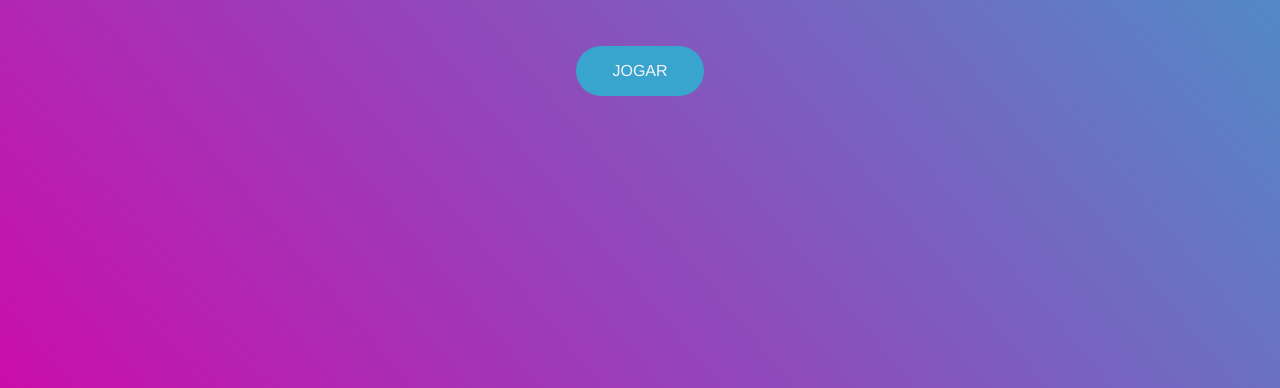
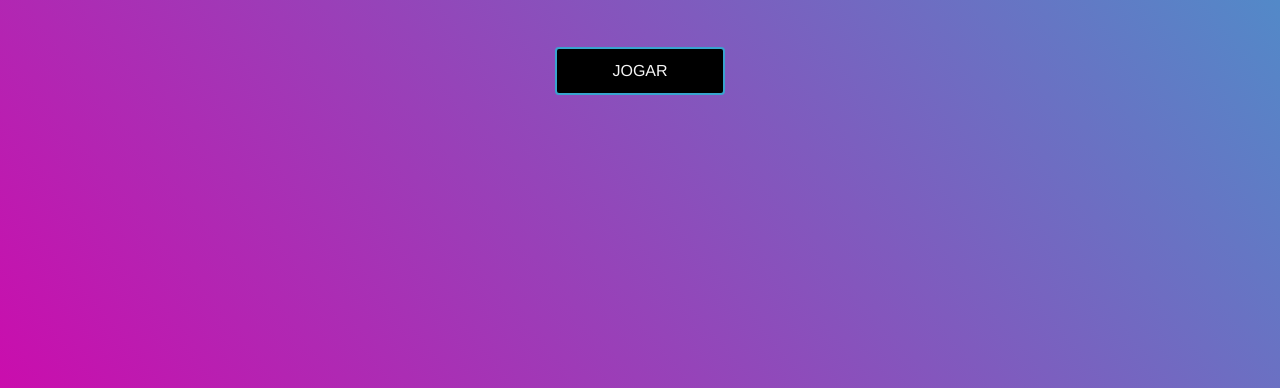
Before and after one commit to JoaoVBorges-web/CodePatronum, a plain HTML site: page NextCode/index.html in a window 1280 px wide. Shown: the part 412-800 px from the top of the page. Drawn offline with nearby package versions, Linux system fonts and the light colour scheme.

Commit message:
confirmar

```diff
--- a/NextCode/css/estilo.css
+++ b/NextCode/css/estilo.css
@@ -66,38 +66,24 @@ nav.navbar-transparente{
 .btn-custom {
 
 	color: whitesmoke;
-	border-radius: 500px;
-	-webkit-border-radius: 500px;
-	-moz-border-radius:500px;
+	border: #39a4ce 2px solid;
 	text-transform: uppercase;
 	transition:  background 04=.4s, color 0.4s;
-	padding: 12px 35px;
+	padding: 10px 55px;
 }
 
-.btn-verde {
+.btn-Game {
 
-	background: #39a4ce;
+	background: #000;
 }
 
-.btn-verde:hover {
+.btn-Game:hover {
 
-	transform: scale(1.3);
-	background: #39a4ce;
+	transform: scale(1.1);
+	background: #ca0dad;
 	color: whitesmoke;
 }
 
-.btn-roxo {
-
-	background: purple;
-	border: 2px solid ca0dad;
-
-}
-
-.btn-roxo:hover {
-	transform: scale(1.03);
-	background: #ca0dad;
-	color: whitesmoke;
-}
 
 .caixa {
 
--- a/NextCode/index.html
+++ b/NextCode/index.html
@@ -66,7 +66,7 @@
           <div class="col-md-12 capa">
 
             <h1>Loren Ipsun</h1>
-            <a href="" class="btn   btn-custom btn-verde">
+            <a href="" class="btn   btn-custom btn-Game">
               Jogar
             </a>
           </div>
```
